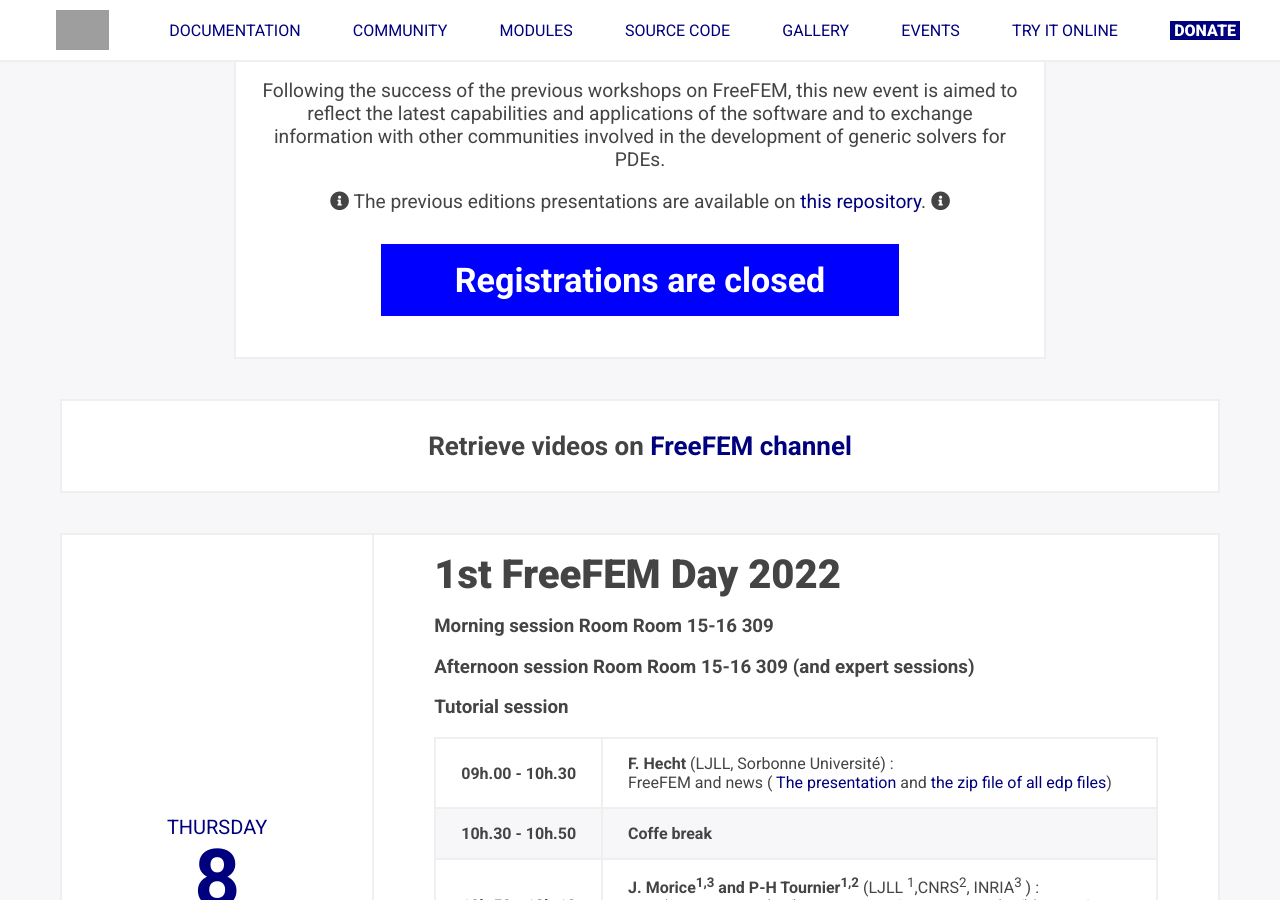
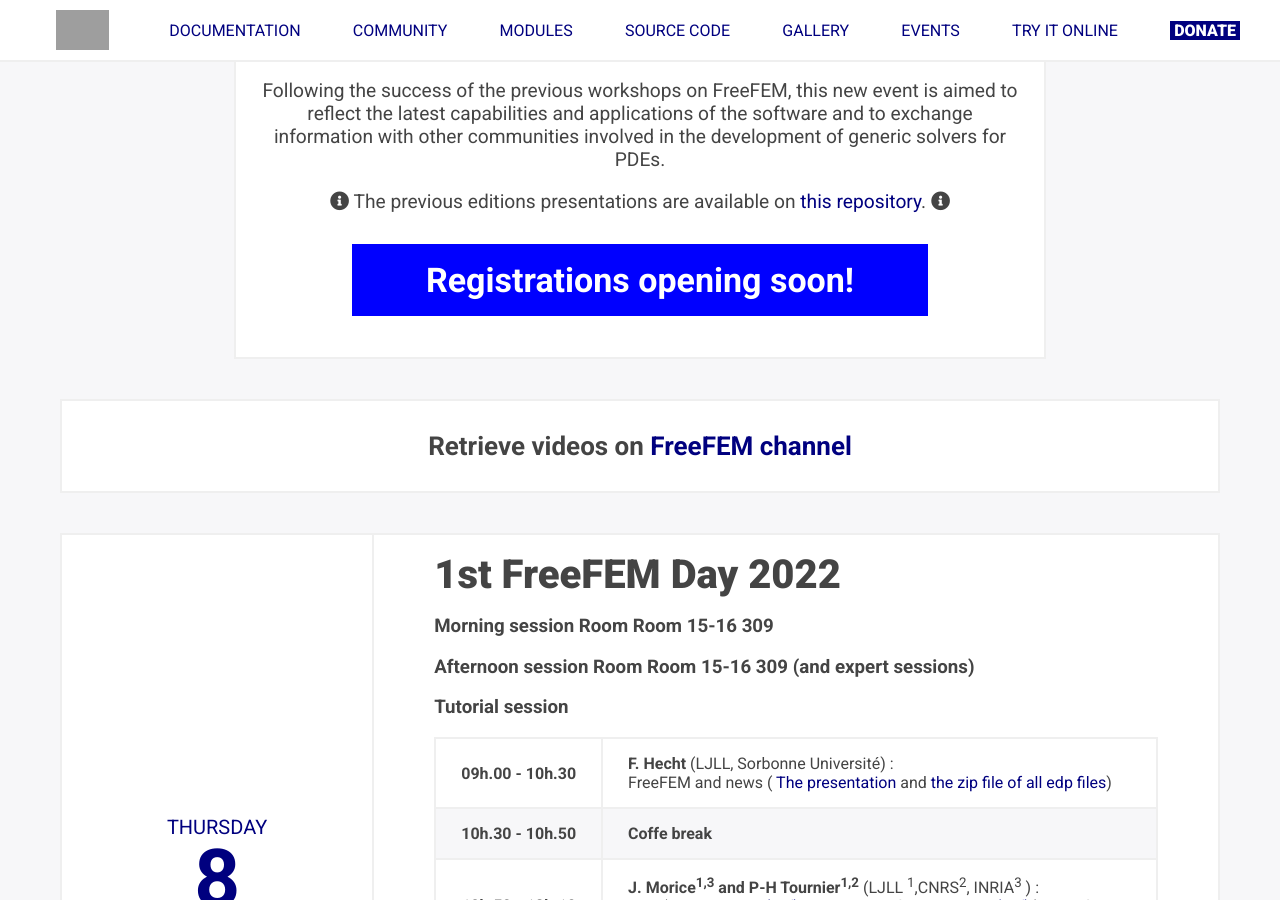
Before and after one commit to FreeFem/FreeFem-website, a Jekyll site: the page built from ffdays.md, in a window 1280 px wide and 900 px high, scrolled down 435 px. Built offline with Jekyll 4.4.1, drawn with Linux system fonts in a browser that asks for light colours.

Commit message:
opening soon

```diff
--- a/_layouts/ffdays.html
+++ b/_layouts/ffdays.html
@@ -18,7 +18,7 @@
       <p>Following the success of the previous workshops on FreeFEM, this new event is aimed to reflect the latest capabilities and applications of the software and to exchange information with other communities involved in the development of
         generic solvers for PDEs.</p>
       <p><i class="fas fa-info-circle"></i> The previous editions presentations are available on <a href="https://github.com/FreeFem/FreeFem-days">this repository</a>. <i class="fas fa-info-circle"></i></p>
-              <div id="download"><a href="javascript:void(0)">Registrations are closed</a></div>
+              <div id="download"><a href="javascript:void(0)">Registrations opening soon!</a></div>
 
     </div>
     <div id="ffdaysCal">
```
